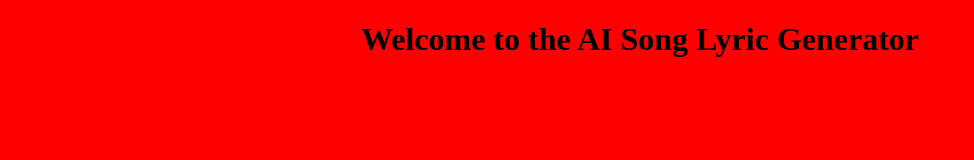
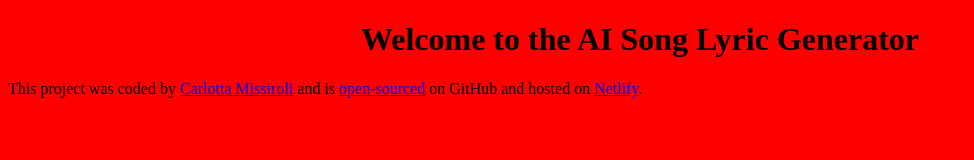
Before and after one commit to Lottipopps/song-poem-generator-project, a plain HTML site: page index.html in a window 1280 px wide. Shown: the whole page, without its empty margins (0-974 px from the left). Drawn offline with Linux system fonts and the light colour scheme.

Commit message:
Footer
Added a footer and filled it with credits and links.

```diff
--- a/index.html
+++ b/index.html
@@ -13,6 +13,9 @@
 
 <body>
     <h1>Welcome to the AI Song Lyric Generator</h1>
+    <footer>This project was coded by <a href="https://github.com/Lottipopps">Carlotta Missiroli</a> and is <a
+            href="https://github.com/Lottipopps/song-poem-generator-project">open-sourced</a> on GitHub and hosted on <a
+            href="https://song-lyric-generator.netlify.app/">Netlify</a>.</footer>
     <script src="src/index.js"></script>
 </body>
 
```
